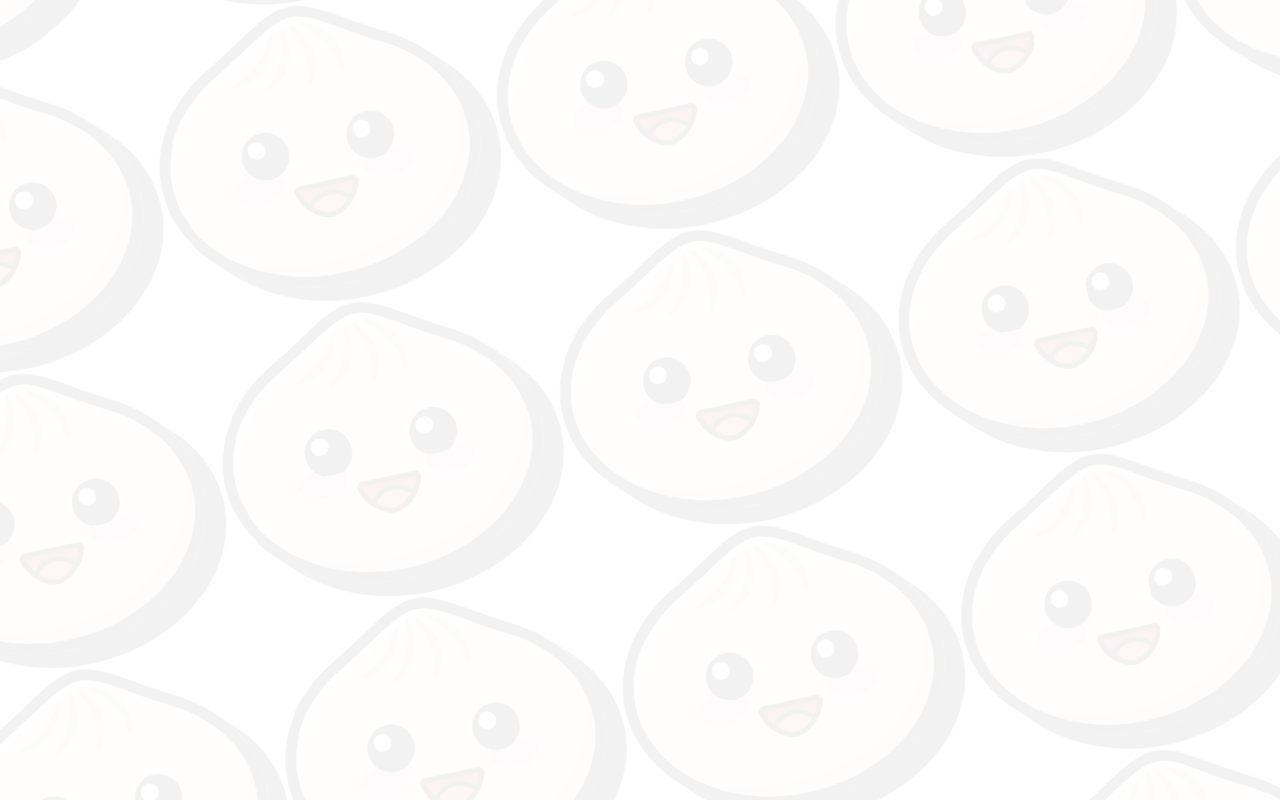
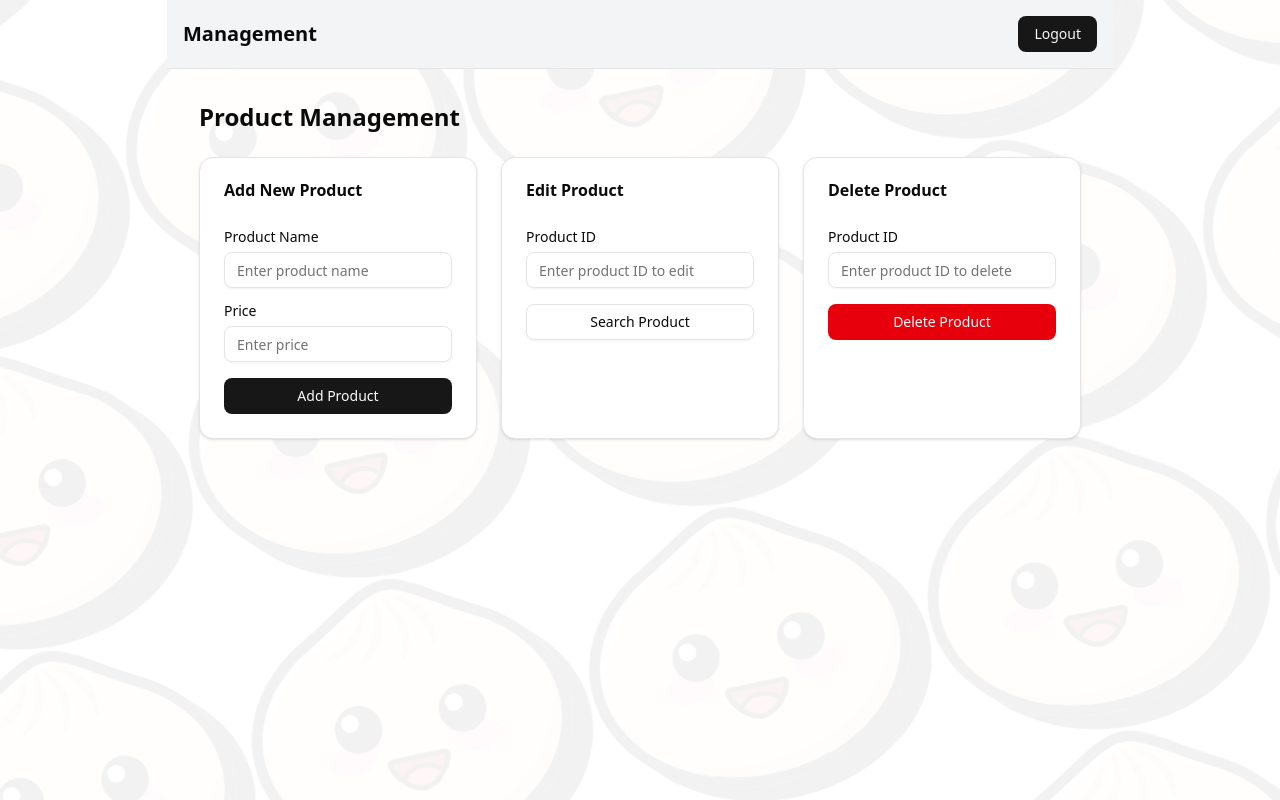
Before and after one commit to TeetyK/TypeScript_ReactFrontEnd, a React (Vite) app: page /management in a window 1280 px wide. Before the commit this address had no page. Built offline with nearby package versions, Linux system fonts and the light colour scheme.

Commit message:
add : manage page after login

```diff
--- a/package.json
+++ b/package.json
@@ -12,6 +12,7 @@
     "@radix-ui/react-label": "^2.1.7",
     "@radix-ui/react-select": "^2.2.6",
     "@radix-ui/react-slot": "^1.2.3",
+    "@types/react-router-dom": "^5.3.3",
     "bun-plugin-tailwind": "^0.1.2",
     "class-variance-authority": "^0.7.1",
     "clsx": "^2.1.1",
--- a/src/Login.tsx
+++ b/src/Login.tsx
@@ -2,12 +2,14 @@ import { Button } from "@/components/ui/button";
 import { Input } from "@/components/ui/input";
 import { Label } from "@/components/ui/label";
 import { useState } from 'react';
+import { useNavigate } from 'react-router-dom';
 
 export function Login(){
   const [email , setEmail ] = useState('');
   const [password , setPassword ] = useState('');
   const [token , setToken ] = useState('');
   const [error , setError] = useState('');
+  const navigate = useNavigate();
 
   const handleLogin = async () => {
     setError('');
@@ -23,6 +25,7 @@ export function Login(){
       const data = await response.json();
       if(response.ok){
         setToken(data.token);
+        navigate('/management');
       }else{
         setError(data.message || "An error occured");
       }
--- a/src/Management.tsx
+++ b/src/Management.tsx
@@ -1,5 +1,69 @@
-export function Management(){
-    return <>
-        TEST PAGE after login role admin
-    </>
+import { Button } from "@/components/ui/button";
+import { Card, CardContent, CardHeader, CardTitle } from "@/components/ui/card";
+import { Input } from "@/components/ui/input";
+import { Label } from "@/components/ui/label";
+import { useNavigate } from "react-router-dom";
+
+export function Management() {
+  const navigate = useNavigate();
+
+  const handleLogout = () => {
+    // Here you would typically clear any authentication tokens or user data
+    // For now, we'll just navigate back to the login page
+    navigate("/");
+  };
+
+  return (
+    <div className="flex flex-col min-h-screen">
+      <header className="flex items-center justify-between p-4 bg-gray-100 dark:bg-gray-800 border-b">
+        <h1 className="text-xl font-bold">Management</h1>
+        <Button onClick={handleLogout}>Logout</Button>
+      </header>
+      <main className="flex-1 p-8">
+        <h2 className="text-2xl font-bold mb-6">Product Management</h2>
+        <div className="grid gap-6 md:grid-cols-2 lg:grid-cols-3">
+          <Card>
+            <CardHeader>
+              <CardTitle>Add New Product</CardTitle>
+            </CardHeader>
+            <CardContent className="grid gap-4">
+              <div className="grid gap-2">
+                <Label htmlFor="productName">Product Name</Label>
+                <Input id="productName" placeholder="Enter product name" />
+              </div>
+              <div className="grid gap-2">
+                <Label htmlFor="productPrice">Price</Label>
+                <Input id="productPrice" type="number" placeholder="Enter price" />
+              </div>
+              <Button className="w-full">Add Product</Button>
+            </CardContent>
+          </Card>
+          <Card>
+            <CardHeader>
+              <CardTitle>Edit Product</CardTitle>
+            </CardHeader>
+            <CardContent className="grid gap-4">
+               <div className="grid gap-2">
+                <Label htmlFor="productId">Product ID</Label>
+                <Input id="productId" placeholder="Enter product ID to edit" />
+              </div>
+              <Button className="w-full" variant="outline">Search Product</Button>
+            </CardContent>
+          </Card>
+          <Card>
+            <CardHeader>
+              <CardTitle>Delete Product</CardTitle>
+            </CardHeader>
+            <CardContent className="grid gap-4">
+              <div className="grid gap-2">
+                <Label htmlFor="deleteProductId">Product ID</Label>
+                <Input id="deleteProductId" placeholder="Enter product ID to delete" />
+              </div>
+              <Button className="w-full" variant="destructive">Delete Product</Button>
+            </CardContent>
+          </Card>
+        </div>
+      </main>
+    </div>
+  );
 }
--- a/src/frontend.tsx
+++ b/src/frontend.tsx
@@ -8,6 +8,7 @@
 import { StrictMode } from "react";
 import { createRoot } from "react-dom/client";
 import { BrowserRouter, Routes, Route } from "react-router-dom";
+import { Management } from "./Management";
 import { App } from "./App";
 import { ForgotPassword } from "./ForgotPassword";
 import { APITester } from "./APITester";
@@ -20,6 +21,7 @@ const app = (
         <Route path="/" element={<App />} />
         <Route path="/forgot-password" element={<ForgotPassword />} />
         <Route path="/api-tester" element={<APITester />} />
+        <Route path="/management" element={<Management />} />
       </Routes>
     </BrowserRouter>
   </StrictMode>
```
Also changed, not shown: 1 other file (tests, documents, lock files or other folders).
